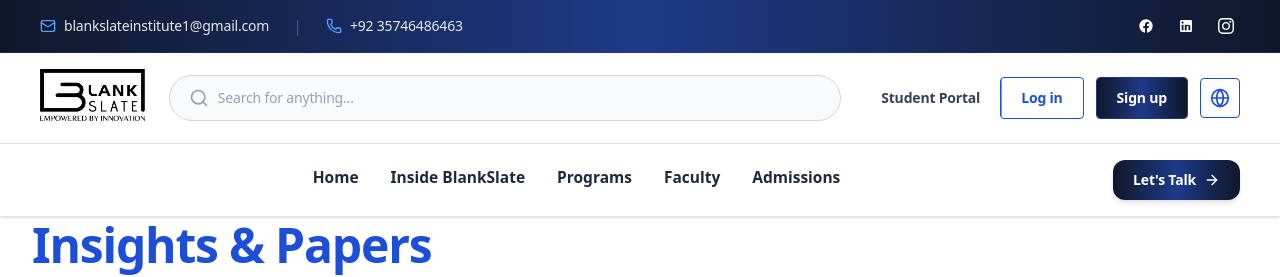
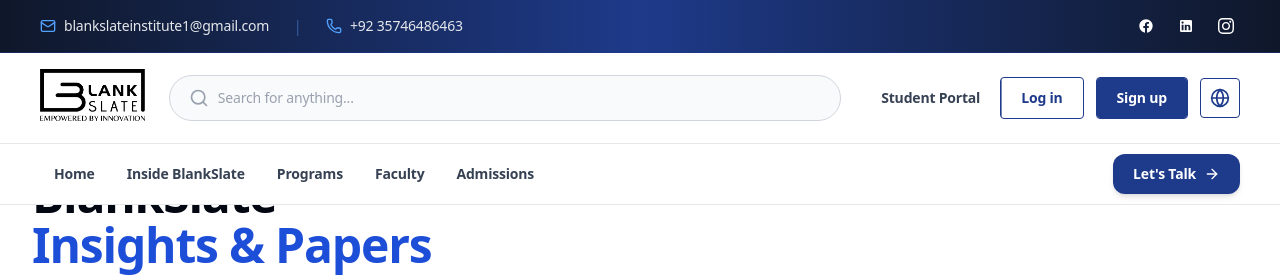
Before and after one commit to techbyrayyan/blank-slate-ins, a Next.js app: page /blog in a window 1280 px wide. Shown: the top 277 px of the page. Built offline with nearby package versions, Linux system fonts and the light colour scheme.

Commit message:
style: restore top bar gradient and apply solid blue #1e3a8a without shade to buttons

```diff
--- a/src/components/AboutEditorial.js
+++ b/src/components/AboutEditorial.js
@@ -133,7 +133,7 @@ export default function AboutEditorial() {
                     onClick={() => setCurrentSlide(i)}
                     className={`rounded-full transition-all duration-300 ${
                       i === currentSlide
-                        ? "w-7 h-2 bg-gradient-to-r from-[#0f172a] via-[#1e3a8a] to-[#0f172a]"
+                        ? "w-7 h-2 bg-[#1e3a8a]"
                         : "w-2 h-2 bg-gray-300 hover:bg-blue-400"
                     }`}
                     aria-label={`Go to slide ${i + 1}`}
--- a/src/components/CampusExperience.js
+++ b/src/components/CampusExperience.js
@@ -70,7 +70,7 @@ export default function CampusExperience() {
                     <p className="text-xs font-bold leading-tight">Watch Recap</p>
                     <p className="text-[10px] text-gray-300 font-mono">8 Events</p>
                   </div>
-                  <div className="w-8 h-8 rounded-full bg-gradient-to-r from-[#0f172a] via-[#1e3a8a] to-[#0f172a] flex items-center justify-center text-white shadow-lg">
+                  <div className="w-8 h-8 rounded-full bg-[#1e3a8a] flex items-center justify-center text-white shadow-lg">
                     <Play className="w-3.5 h-3.5 fill-current ml-0.5" />
                   </div>
                 </div>
--- a/src/components/EditorialFooter.js
+++ b/src/components/EditorialFooter.js
@@ -129,7 +129,7 @@ export default function EditorialFooter() {
                 className="w-full bg-transparent px-3.5 py-1 text-sm text-gray-900 placeholder-gray-400 focus:outline-none"
               />
               <button
-                className="w-8 h-8 rounded-full bg-gradient-to-r from-[#0f172a] via-[#1e3a8a] to-[#0f172a] text-white flex items-center justify-center hover:opacity-90 transition-all flex-shrink-0 shadow-sm"
+                className="w-8 h-8 rounded-full bg-[#1e3a8a] text-white flex items-center justify-center hover:bg-[#152e72] transition-all flex-shrink-0 shadow-sm"
                 aria-label="Submit newsletter"
               >
                 <ArrowRight className="w-4 h-4" />
--- a/src/components/Hero.js
+++ b/src/components/Hero.js
@@ -157,7 +157,7 @@ export default function Hero({ onOpenApply }) {
                   <div className="pt-1">
                     <Link
                       href={slides[current].ctaLink}
-                      className="inline-flex items-center px-6 py-3 text-sm sm:text-base font-bold text-white rounded-lg bg-gradient-to-r from-[#0f172a] via-[#1e3a8a] to-[#0f172a] hover:opacity-90 active:scale-95 transition-all"
+                      className="inline-flex items-center px-6 py-3 text-sm sm:text-base font-bold text-white rounded-lg bg-[#1e3a8a] hover:bg-[#152e72] active:scale-95 transition-all"
                     >
                       {slides[current].cta}
                     </Link>
@@ -218,7 +218,7 @@ export default function Hero({ onOpenApply }) {
               onClick={() => goToDot(i)}
               className={`rounded-full transition-all duration-300 ${
                 i === current
-                  ? "w-8 h-3 bg-gradient-to-r from-[#0f172a] via-[#1e3a8a] to-[#0f172a]"
+                  ? "w-8 h-3 bg-[#1e3a8a]"
                   : "w-3 h-3 bg-gray-300 hover:bg-gray-400"
               }`}
               aria-label={`Go to slide ${i + 1}`}
--- a/src/components/InteractiveProgramExplorer.js
+++ b/src/components/InteractiveProgramExplorer.js
@@ -25,7 +25,7 @@ export default function InteractiveProgramExplorer({ onOpenApply }) {
           </h2>
           <Link
             href="/courses"
-            className="flex-shrink-0 inline-flex items-center gap-2 px-6 py-3 bg-gradient-to-r from-[#0f172a] via-[#1e3a8a] to-[#0f172a] hover:opacity-90 text-white text-base font-bold rounded-lg transition-all duration-200 shadow-sm hover:shadow-md"
+            className="flex-shrink-0 inline-flex items-center gap-2 px-6 py-3 bg-[#1e3a8a] hover:bg-[#152e72] text-white text-base font-bold rounded-lg transition-all duration-200 shadow-sm hover:shadow-md"
           >
             <span>View More Courses</span>
             <svg xmlns="http://www.w3.org/2000/svg" width="18" height="18" viewBox="0 0 24 24" fill="none" stroke="currentColor" strokeWidth="2.5" strokeLinecap="round" strokeLinejoin="round"><path d="M5 12h14"/><path d="m12 5 7 7-7 7"/></svg>
--- a/src/components/Navbar.js
+++ b/src/components/Navbar.js
@@ -86,10 +86,7 @@ export default function Navbar({ onOpenApply }) {
   return (
     <>
       <div className="fixed top-0 left-0 right-0 z-40 bg-white">
-        {/* ── HEADER (Top Info Bar + Main Bar) ── */}
         <header className="bg-white">
-
-          {/* ── ROW 1: Top Info Bar — hidden on scroll ── */}
           <div className={`bg-gradient-to-r from-[#0f172a] via-[#1e3a8a] to-[#0f172a] text-gray-200 border-b border-blue-900/50 overflow-hidden transition-all duration-400 ease-in-out ${
             isScrolled ? "max-h-0 opacity-0 py-0" : "max-h-16 opacity-100"
           }`}>
@@ -125,7 +122,6 @@ export default function Navbar({ onOpenApply }) {
             </div>
           </div>
 
-          {/* ── ROW 2: Main Bar — hidden on scroll ── */}
           <div className={`bg-white border-b border-gray-200 overflow-hidden transition-all duration-400 ease-in-out ${
             isScrolled ? "max-h-0 opacity-0 py-0" : "max-h-28 opacity-100"
           }`}>
@@ -146,85 +142,67 @@ export default function Navbar({ onOpenApply }) {
               </div>
               <div className="flex items-center gap-3 ml-auto">
                 <Link href="/student-portal"
-                  className="hidden lg:inline-flex text-sm font-semibold text-gray-700 hover:text-[#1D4ED8] transition-colors px-2 whitespace-nowrap">
+                  className="hidden lg:inline-flex text-sm font-semibold text-gray-700 hover:text-[#1e3a8a] transition-colors px-2 whitespace-nowrap">
                   Student Portal
                 </Link>
                 <button onClick={() => setSearchModalOpen(true)}
-                  className="md:hidden p-2.5 text-gray-700 hover:text-[#1D4ED8] transition-colors" aria-label="Search">
+                  className="md:hidden p-2.5 text-gray-700 hover:text-[#1e3a8a] transition-colors" aria-label="Search">
                   <Search className="w-5 h-5" />
                 </button>
-                {/* Log In — slide LEFT → RIGHT */}
                 <Link href="/student-portal"
-                  className="relative hidden sm:inline-flex items-center overflow-hidden px-5 py-2.5 text-sm font-bold border border-[#1D4ED8] rounded whitespace-nowrap group">
-                  <span className="absolute inset-0 bg-[#1D4ED8] -translate-x-full group-hover:translate-x-0 transition-transform duration-300 ease-out" />
-                  <span className="relative z-10 text-[#1D4ED8] group-hover:text-white transition-colors duration-300">Log in</span>
+                  className="relative hidden sm:inline-flex items-center overflow-hidden px-5 py-2.5 text-sm font-bold border border-[#1e3a8a] rounded whitespace-nowrap group">
+                  <span className="absolute inset-0 bg-[#1e3a8a] -translate-x-full group-hover:translate-x-0 transition-transform duration-300 ease-out" />
+                  <span className="relative z-10 text-[#1e3a8a] group-hover:text-white transition-colors duration-300">Log in</span>
                 </Link>
-                {/* Sign Up — slide RIGHT → LEFT */}
                 <button onClick={onOpenApply}
                   className="relative hidden sm:inline-flex items-center justify-center overflow-hidden px-5 py-2.5 text-sm font-bold border border-[#1e3a8a] rounded whitespace-nowrap group">
-                  <span className="absolute inset-0 bg-gradient-to-r from-[#0f172a] via-[#1e3a8a] to-[#0f172a]" />
+                  <span className="absolute inset-0 bg-[#1e3a8a]" />
                   <span className="absolute inset-0 bg-white translate-x-full group-hover:translate-x-0 transition-transform duration-300 ease-out" />
-                  <span className="relative z-10 text-white group-hover:text-[#1D4ED8] transition-colors duration-300">Sign up</span>
+                  <span className="relative z-10 text-white group-hover:text-[#1e3a8a] transition-colors duration-300">Sign up</span>
                 </button>
-                {/* Globe */}
                 <button onClick={() => setLangModalOpen((v) => !v)}
-                  className="hidden sm:flex items-center justify-center w-10 h-10 border border-[#1D4ED8] rounded hover:bg-[#1D4ED8] hover:text-white text-[#1D4ED8] transition-all duration-200"
+                  className="hidden sm:flex items-center justify-center w-10 h-10 border border-[#1e3a8a] rounded hover:bg-[#1e3a8a] hover:text-white text-[#1e3a8a] transition-all duration-200"
                   aria-label="Choose language">
                   <Globe className="w-5 h-5" />
                 </button>
-                {/* Mobile hamburger */}
                 <button onClick={() => setMobileMenuOpen(true)}
-                  className="xl:hidden p-2.5 text-gray-900 hover:text-[#1D4ED8] rounded transition-colors" aria-label="Open menu">
+                  className="xl:hidden p-2.5 text-gray-900 hover:text-[#1e3a8a] rounded transition-colors" aria-label="Open menu">
                   <Menu className="w-6 h-6" />
                 </button>
               </div>
             </div>
           </div>
 
-        </header>
-
-        {/* ── NAVBAR (Outside <header>): Nav Strip — always visible, shows logo on scroll ── */}
-        <nav className={`bg-white border-b border-gray-200 transition-shadow duration-300 ${isScrolled ? "shadow-md" : "shadow-sm"}`} aria-label="Main Navigation">
-          <div className="max-w-7xl mx-auto px-6 lg:px-10">
-            <div className="flex items-center py-4 gap-6">
-
-              {/* Logo — slides in from left on scroll (desktop only) */}
-              <div className={`hidden xl:flex flex-shrink-0 overflow-hidden transition-all duration-400 ease-in-out ${
-                isScrolled ? "max-w-[180px] opacity-100 mr-2" : "max-w-0 opacity-0 mr-0"
-              }`}>
-                <Logo variant="dark" size="md" />
-              </div>
-
-              {/* Nav Links — centered */}
-              <div className="flex-1 hidden xl:flex items-center justify-center gap-8">
-                {navLinks.map((item) => {
-                  const isActive = pathname === item.href || (item.href !== "/" && pathname.startsWith(item.href));
+          <nav className="bg-white border-b border-gray-200">
+            <div className="max-w-7xl mx-auto px-6 lg:px-10 py-2.5 flex items-center justify-between gap-4">
+              <div className="hidden xl:flex items-center gap-1 flex-wrap">
+                {navLinks.map((link) => {
+                  const isActive = pathname === link.href;
                   return (
-                    <Link key={item.name} href={item.href}
-                      className={`relative text-[15.5px] font-semibold tracking-normal transition-colors duration-200 pb-1 group ${
-                        isActive ? "text-[#1D4ED8]" : "text-gray-800 hover:text-[#1D4ED8]"
-                      }`}>
-                      {item.name}
-                      <span className={`absolute -bottom-3 left-0 right-0 h-0.5 bg-[#1D4ED8] transition-all duration-200 ${
-                        isActive ? "opacity-100 scale-x-100" : "opacity-0 scale-x-0 group-hover:opacity-100 group-hover:scale-x-100"
-                      }`} />
+                    <Link
+                      key={link.name}
+                      href={link.href}
+                      className={`px-3.5 py-2 text-sm font-semibold rounded-lg transition-all whitespace-nowrap ${
+                        isActive
+                          ? "text-[#1e3a8a] bg-blue-50 font-bold"
+                          : "text-gray-700 hover:text-[#1e3a8a] hover:bg-gray-50"
+                      }`}
+                    >
+                      {link.name}
                     </Link>
                   );
                 })}
               </div>
-
-              {/* Right side: Let's Talk CTA button linked to /contact */}
               <div className="hidden xl:flex items-center flex-shrink-0">
                 <Link
                   href="/contact"
-                  className="inline-flex items-center gap-2 px-5 py-2.5 bg-gradient-to-r from-[#0f172a] via-[#1e3a8a] to-[#0f172a] hover:opacity-90 text-white text-sm font-bold rounded-xl shadow-md transition-all group cursor-pointer"
+                  className="inline-flex items-center gap-2 px-5 py-2.5 bg-[#1e3a8a] hover:bg-[#152e72] text-white text-sm font-bold rounded-xl shadow-md transition-all group cursor-pointer"
                 >
                   <span>Let&apos;s Talk</span>
                   <ArrowRight className="w-4 h-4 group-hover:translate-x-1 transition-transform" />
                 </Link>
               </div>
 
-              {/* Mobile: show logo + hamburger in bottom bar when scrolled */}
               <div className="flex xl:hidden items-center justify-between w-full">
                 <div className={`overflow-hidden transition-all duration-300 ${isScrolled ? "max-w-[160px] opacity-100" : "max-w-0 opacity-0"}`}>
                   <Logo variant="dark" size="sm" />
@@ -233,14 +211,13 @@ export default function Navbar({ onOpenApply }) {
                   <Logo variant="dark" size="sm" />
                 </div>
                 <button onClick={() => setMobileMenuOpen(true)}
-                  className="p-2.5 text-gray-900 hover:text-[#1D4ED8] rounded transition-colors" aria-label="Open menu">
+                  className="p-2 text-gray-900 hover:text-[#1e3a8a] rounded" aria-label="Open navigation menu">
                   <Menu className="w-6 h-6" />
                 </button>
               </div>
-
             </div>
-          </div>
-        </nav>
+          </nav>
+        </header>
       </div>
 
       {/* ── Language Popup Modal ── */}
@@ -335,7 +312,7 @@ export default function Navbar({ onOpenApply }) {
             </button>
             <div className="flex flex-col sm:flex-row gap-3 pt-2">
               <Link href="/contact" onClick={() => setMobileMenuOpen(false)}
-                className="w-full sm:w-auto px-6 py-3 bg-gradient-to-r from-[#0f172a] via-[#1e3a8a] to-[#0f172a] text-white text-sm font-bold rounded-xl flex items-center justify-center gap-2 hover:opacity-90 transition-all shadow-md">
+                className="w-full sm:w-auto px-6 py-3 bg-[#1e3a8a] text-white text-sm font-bold rounded-xl flex items-center justify-center gap-2 hover:bg-[#152e72] transition-all shadow-md">
                 <span>Let&apos;s Talk</span>
                 <ArrowRight className="w-4 h-4" />
               </Link>
--- a/src/components/SkillsCareerTransform.js
+++ b/src/components/SkillsCareerTransform.js
@@ -43,7 +43,7 @@ export default function SkillsCareerTransform({ onOpenApply }) {
                 >
                   {topic.title}
                   {isActive && (
-                    <span className="absolute bottom-0 left-0 right-0 h-[3px] bg-gradient-to-r from-[#0f172a] via-[#1e3a8a] to-[#0f172a] rounded-full" />
+                    <span className="absolute bottom-0 left-0 right-0 h-[3px] bg-[#1e3a8a] rounded-full" />
                   )}
                 </button>
               );
@@ -66,7 +66,7 @@ export default function SkillsCareerTransform({ onOpenApply }) {
         <div className="flex items-center justify-start">
           <Link
             href={`/topic/${activeTopic}`}
-            className="inline-flex items-center gap-2.5 px-7 py-3.5 border-2 border-[#1e3a8a] text-[#1D4ED8] hover:bg-gradient-to-r hover:from-[#0f172a] hover:via-[#1e3a8a] hover:to-[#0f172a] hover:text-white hover:border-transparent rounded-xl text-base font-bold transition-all duration-200 shadow-sm hover:shadow-md"
+            className="inline-flex items-center gap-2.5 px-7 py-3.5 border-2 border-[#1e3a8a] text-[#1e3a8a] hover:bg-[#1e3a8a] hover:text-white rounded-xl text-base font-bold transition-all duration-200 shadow-sm hover:shadow-md"
           >
             <span>Show all {currentTopicObj.title} courses</span>
             <ArrowRight className="w-4 h-4" />
```
Also changed, not shown: src/app/admissions/page.js (+16 -24 lines), src/components/CourseCard.js (+9 -9 lines).
